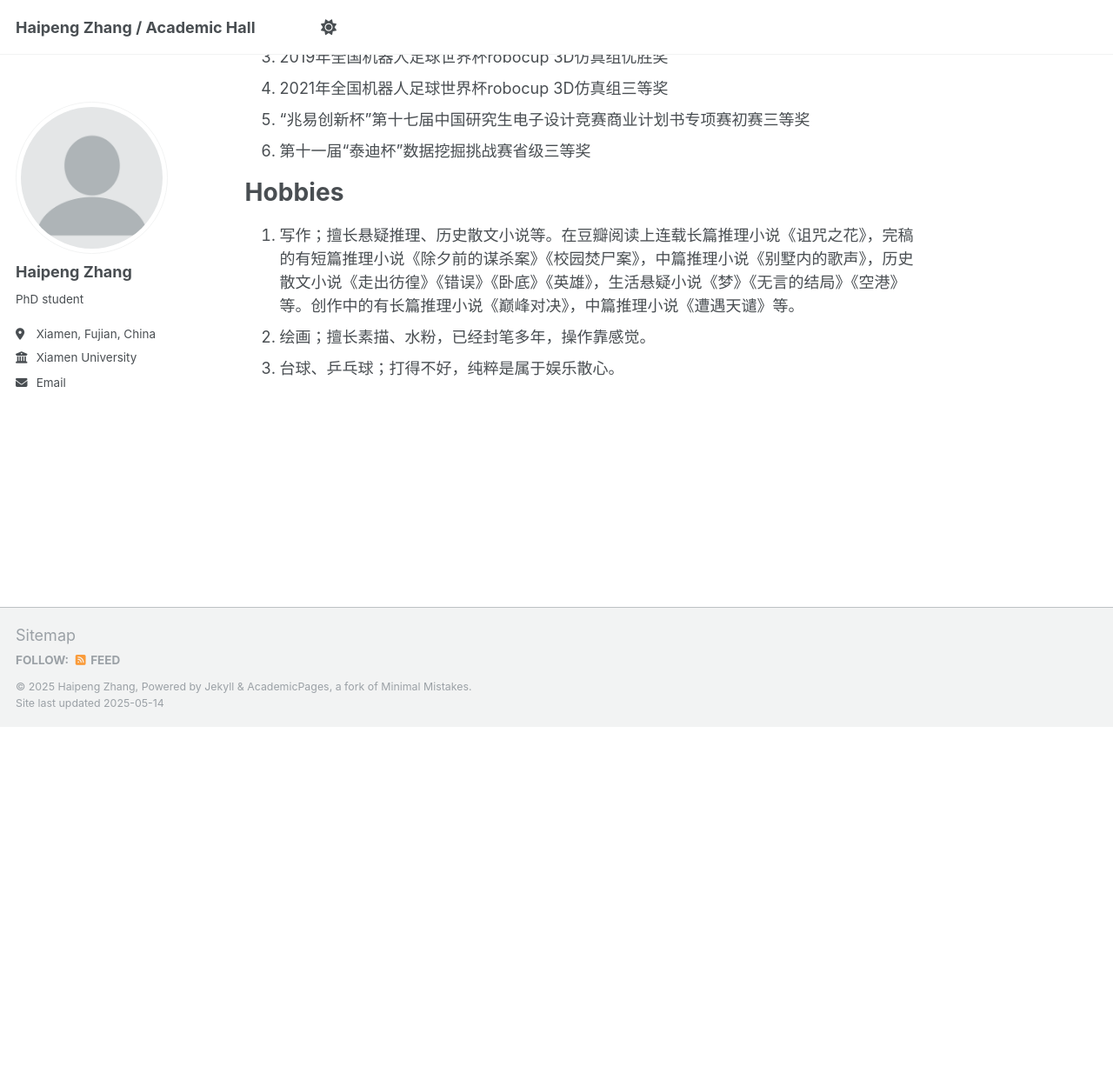
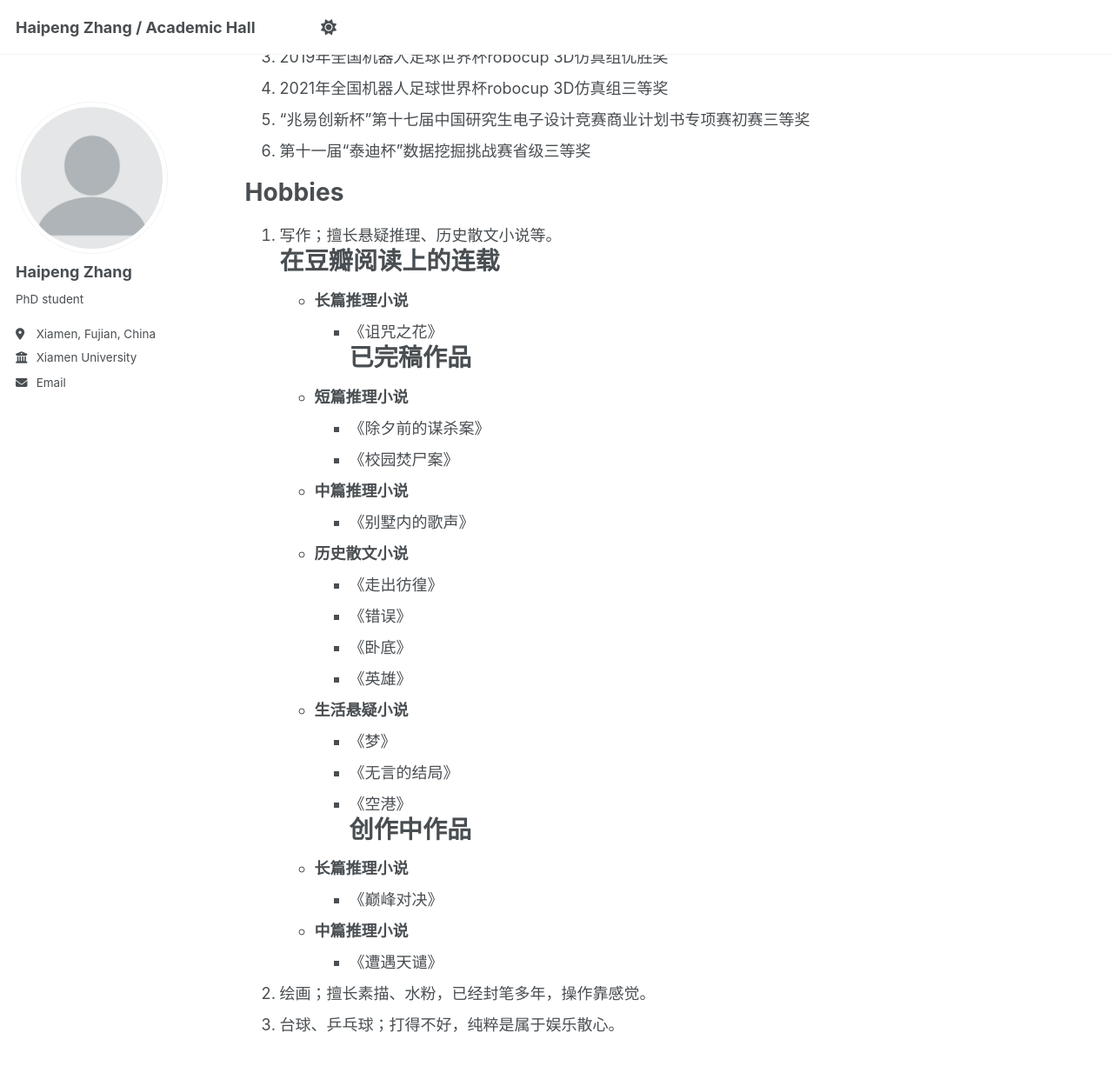
Before and after one commit to Harry-first/haipengzhang, a Jekyll site: the page built from _pages/about.md, in a window 1280 px wide and 1400 px high, scrolled down 2088 px. Shown: the top 1226 px of the window at 87% size. Built offline with Jekyll 4.4.1, drawn with Linux system fonts in a browser that asks for light colours; before the commit the page ends 2924 px from its top, so only the background shows below that.

Commit message:
Update about.md

```diff
--- a/_pages/about.md
+++ b/_pages/about.md
@@ -54,6 +54,29 @@ redirect_from:
 
 **Hobbies**
 ======
-1. 写作；擅长悬疑推理、历史散文小说等。在豆瓣阅读上连载长篇推理小说《诅咒之花》，完稿的有短篇推理小说《除夕前的谋杀案》《校园焚尸案》，中篇推理小说《别墅内的歌声》，历史散文小说《走出彷徨》《错误》《卧底》《英雄》，生活悬疑小说《梦》《无言的结局》《空港》等。创作中的有长篇推理小说《巅峰对决》，中篇推理小说《遭遇天谴》等。
+1. 写作；擅长悬疑推理、历史散文小说等。
+# 在豆瓣阅读上的连载
+- **长篇推理小说**
+  - 《诅咒之花》
+# 已完稿作品
+- **短篇推理小说**
+  - 《除夕前的谋杀案》
+  - 《校园焚尸案》
+- **中篇推理小说**
+  - 《别墅内的歌声》
+- **历史散文小说**
+  - 《走出彷徨》
+  - 《错误》
+  - 《卧底》
+  - 《英雄》
+- **生活悬疑小说**
+  - 《梦》
+  - 《无言的结局》
+  - 《空港》
+# 创作中作品
+- **长篇推理小说**
+  - 《巅峰对决》
+- **中篇推理小说**
+  - 《遭遇天谴》
 3. 绘画；擅长素描、水粉，已经封笔多年，操作靠感觉。
 4. 台球、乒乓球；打得不好，纯粹是属于娱乐散心。
```
